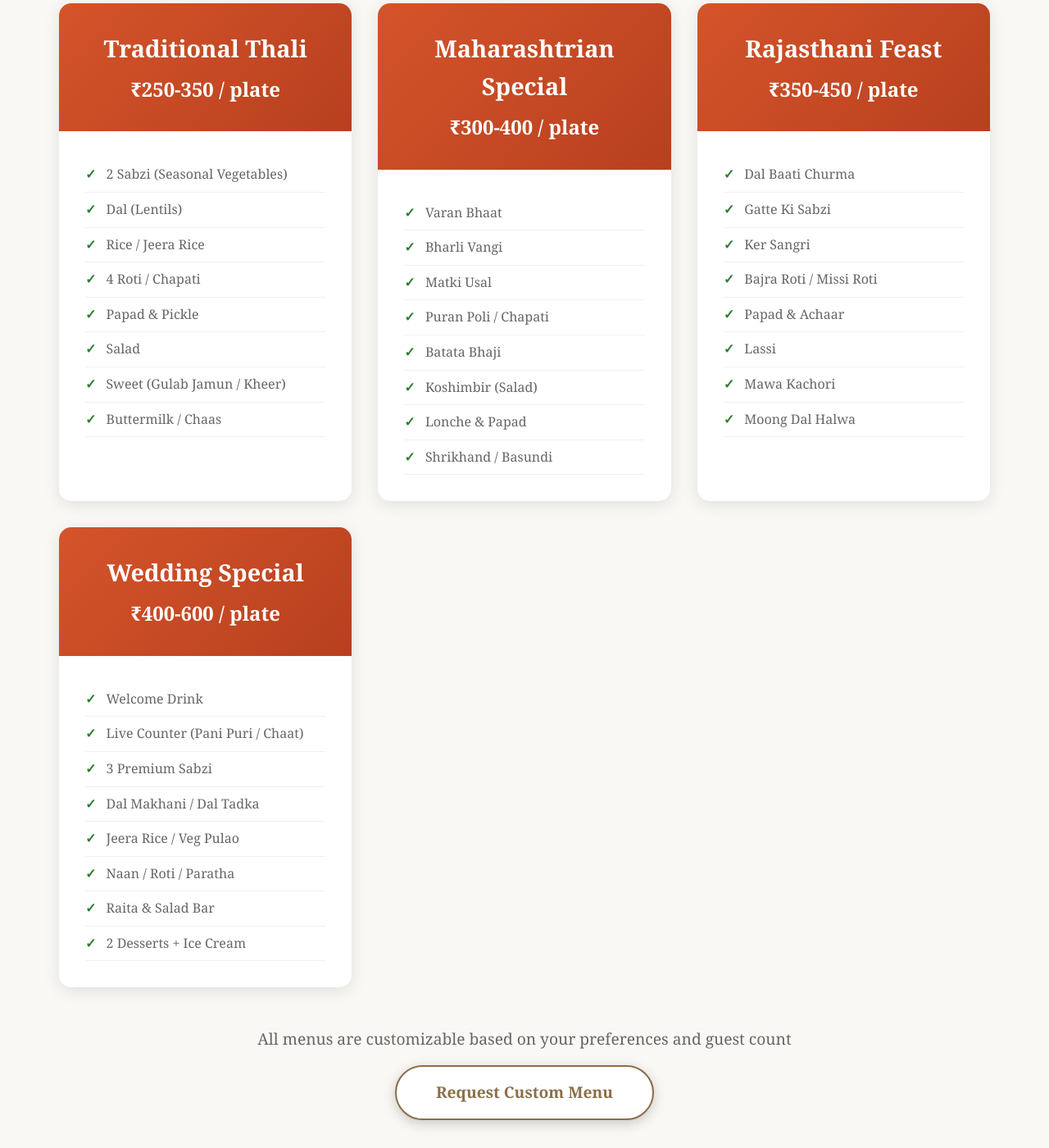
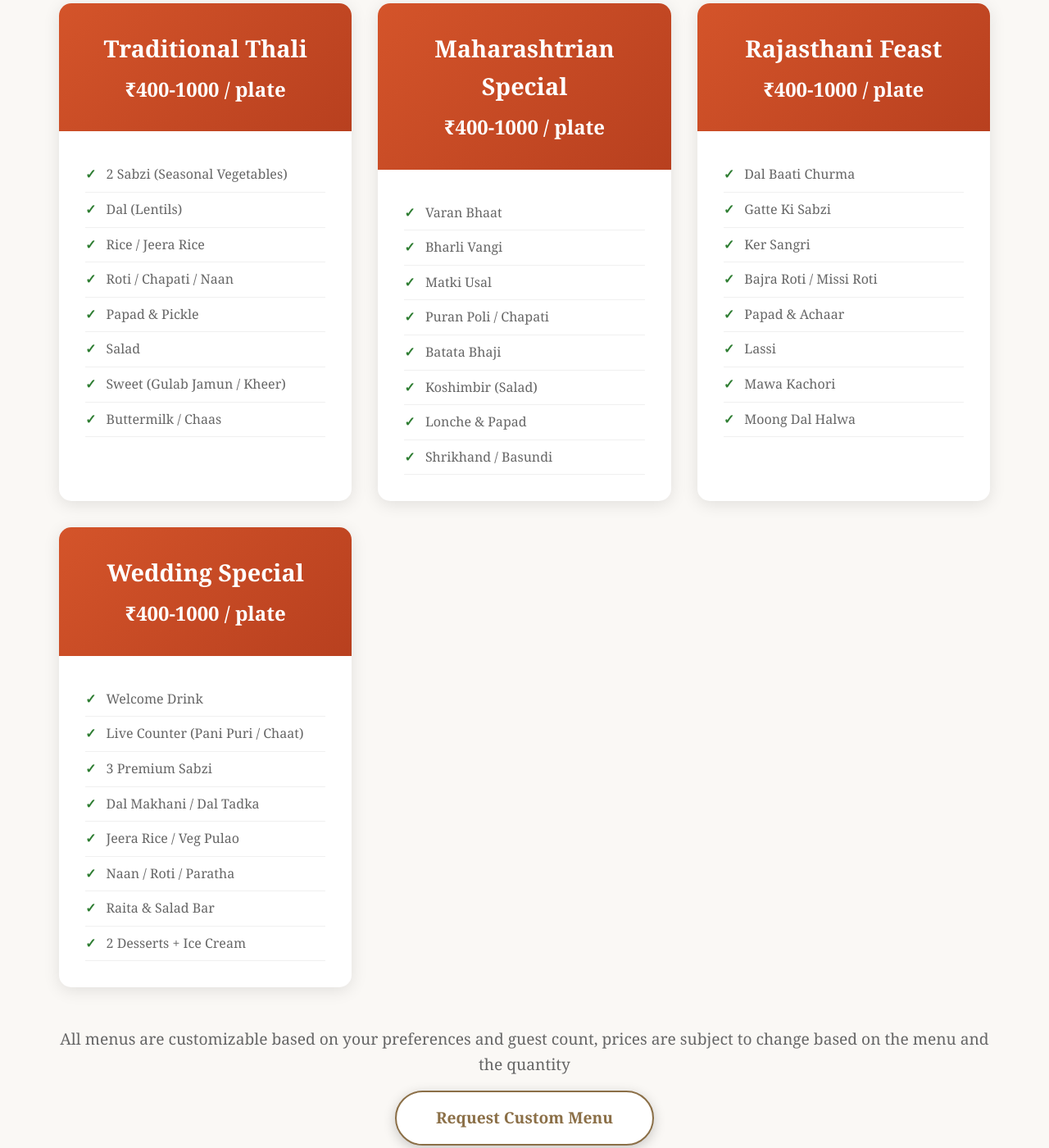
Before and after one commit to sureshpatel-js/luvcatering, a plain HTML site: page index.html in a window 1280 px wide. Shown: the part 2280-3680 px from the top of the page at 82% size. Drawn offline with Linux system fonts and the light colour scheme.

Commit message:
phone number added and price updated

```diff
--- a/index.html
+++ b/index.html
@@ -729,7 +729,7 @@
                 <div class="chef-card">
                     <h3>Chef Shankar Maharaj</h3>
                     <p class="title">Head Chef & Culinary Expert</p>
-                    <p>With over 15 years of experience in traditional Indian vegetarian cuisine, Chef Shankar Maharaj brings authentic flavors and time-honored recipes to every event. His expertise in regional specialties—from Maharashtrian delicacies to Rajasthani feasts—ensures your guests experience the true taste of India.</p>
+                    <p>With over 30 years of experience in traditional Indian vegetarian cuisine, Chef Shankar Maharaj brings authentic flavors and time-honored recipes to every event. His expertise in regional specialties—from Maharashtrian delicacies to Rajasthani feasts—ensures your guests experience the true taste of India.</p>
                 </div>
             </div>
         </div>
@@ -771,14 +771,14 @@
             <div class="menu-card">
                 <div class="menu-header">
                     <h3>Traditional Thali</h3>
-                    <p class="menu-price">₹250-350 / plate</p>
+                    <p class="menu-price">₹400-1000 / plate</p>
                 </div>
                 <div class="menu-body">
                     <ul>
                         <li>2 Sabzi (Seasonal Vegetables)</li>
                         <li>Dal (Lentils)</li>
                         <li>Rice / Jeera Rice</li>
-                        <li>4 Roti / Chapati</li>
+                        <li>Roti / Chapati / Naan</li>
                         <li>Papad & Pickle</li>
                         <li>Salad</li>
                         <li>Sweet (Gulab Jamun / Kheer)</li>
@@ -790,7 +790,7 @@
             <div class="menu-card">
                 <div class="menu-header">
                     <h3>Maharashtrian Special</h3>
-                    <p class="menu-price">₹300-400 / plate</p>
+                    <p class="menu-price">₹400-1000 / plate</p>
                 </div>
                 <div class="menu-body">
                     <ul>
@@ -809,7 +809,7 @@
             <div class="menu-card">
                 <div class="menu-header">
                     <h3>Rajasthani Feast</h3>
-                    <p class="menu-price">₹350-450 / plate</p>
+                    <p class="menu-price">₹400-1000 / plate</p>
                 </div>
                 <div class="menu-body">
                     <ul>
@@ -828,7 +828,7 @@
             <div class="menu-card">
                 <div class="menu-header">
                     <h3>Wedding Special</h3>
-                    <p class="menu-price">₹400-600 / plate</p>
+                    <p class="menu-price">₹400-1000 / plate</p>
                 </div>
                 <div class="menu-body">
                     <ul>
@@ -846,7 +846,7 @@
         </div>
 
         <div style="text-align: center; margin-top: 3rem;">
-            <p style="font-size: 1.2rem; color: #666;">All menus are customizable based on your preferences and guest count</p>
+            <p style="font-size: 1.2rem; color: #666;">All menus are customizable based on your preferences and guest count, prices are subject to change based on the menu and the quantity</p>
             <a href="#contact" class="cta-button" style="margin-top: 1rem;">Request Custom Menu</a>
         </div>
     </section>
@@ -908,10 +908,10 @@
                 <span class="contact-icon">📞</span>
                 <div>
                     <strong>Call Us:</strong><br>
-                    +91-XXXXXXXXXX
+                    +91-7300074529
                 </div>
             </div>
-
+            <!--
             <div class="contact-item">
                 <span class="contact-icon">📧</span>
                 <div>
@@ -919,7 +919,7 @@
                     info@luvcatering.com
                 </div>
             </div>
-
+        -->
             <div class="contact-item">
                 <span class="contact-icon">📍</span>
                 <div>
@@ -928,10 +928,11 @@
                 </div>
             </div>
         </div>
-
+           <!--
         <a href="https://wa.me/91XXXXXXXXXX?text=Hi%20Luv%20Catering%2C%20I%20want%20to%20book%20catering%20for%20my%20event" class="whatsapp-button" target="_blank">
             💬 WhatsApp Us Now
         </a>
+    -->
 
         <p style="margin-top: 2rem; font-size: 1.1rem;">Get instant quote • Free consultation • Flexible booking</p>
     </section>
```
